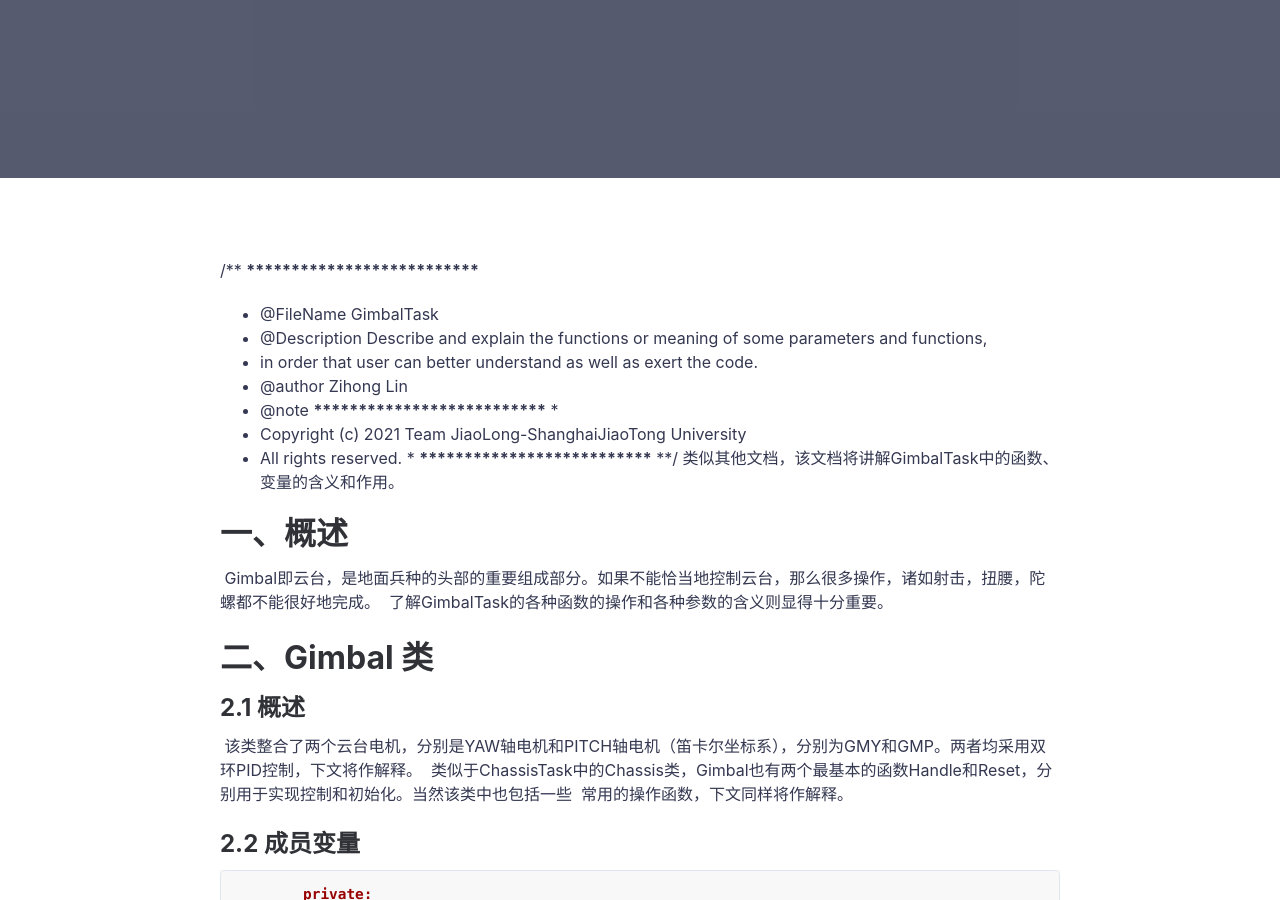
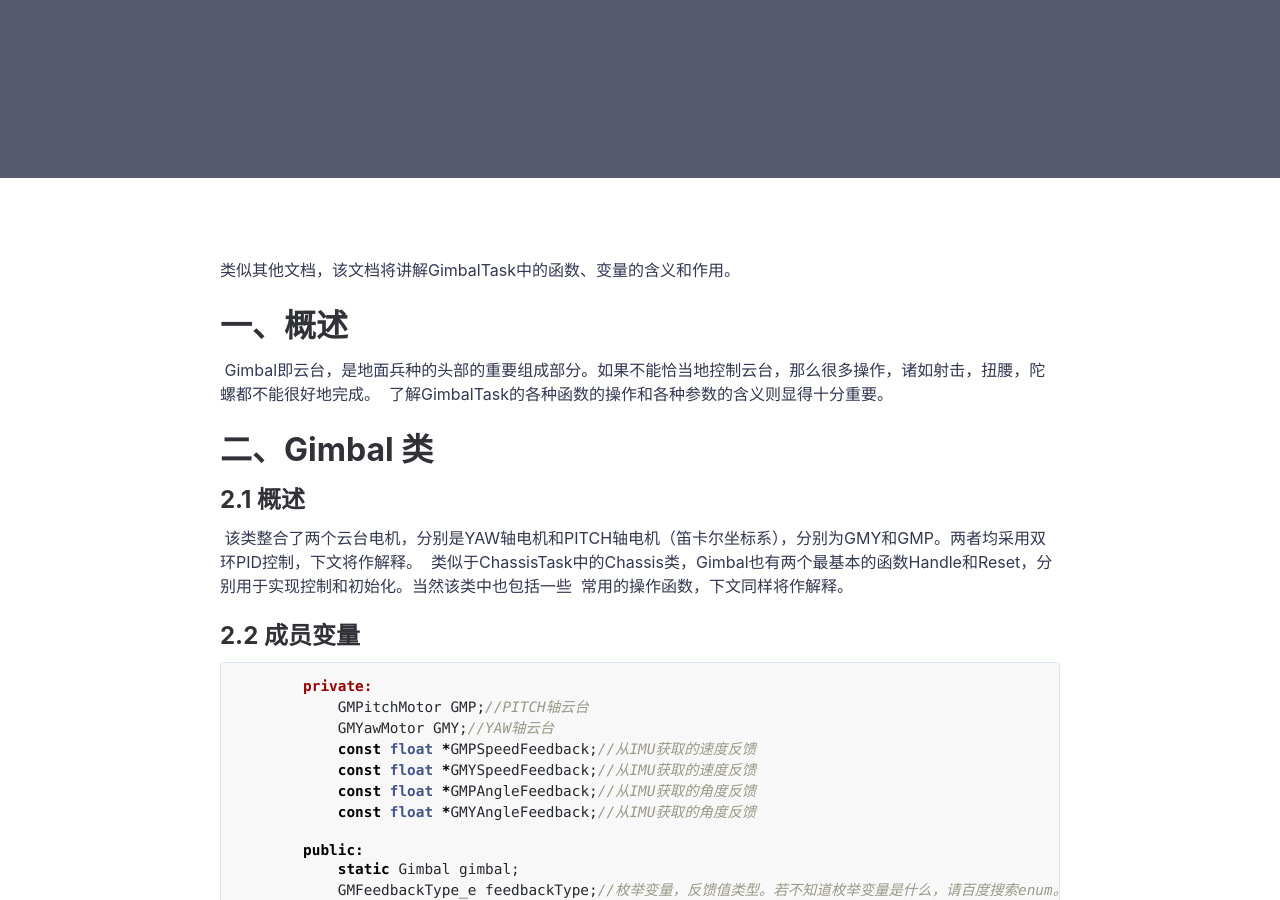
Before and after one commit to SJTU-RoboMaster-Team/SJTU-RoboMaster-Team.github.io, a Jekyll site: the page built from _posts/2020-10-31-EC-GimbalTask-Explanation Text.md, in a window 1280 px wide and 900 px high, scrolled down 398 px. Built offline with Jekyll 4.4.1, drawn with Linux system fonts in a browser that asks for light colours; comment, search, counter and statistics services are not loaded.

Commit message:
Update EC explanations

```diff
--- a/_posts/2020-10-31-EC-GimbalTask-Explanation Text - 副本.md
+++ b/_posts/2020-10-31-EC-GimbalTask-Explanation Text.md
@@ -3,20 +3,7 @@ layout: post
 title: 电控说明文档(三)：GimbalTask
 categories: [EC,Explanation Text]
 ---
-/**
-******************************************************************************
-  * @FileName			    GimbalTask
-  * @Description            Describe and explain the functions or meaning of some parameters and functions,
-  *                         in order that user can better understand as well as exert the code.
-  * @author                 Zihong Lin
-  * @note
-******************************************************************************
-  *
-  * Copyright (c) 2021 Team JiaoLong-ShanghaiJiaoTong University
-  * All rights reserved.
-    *
-******************************************************************************
-**/
+
 类似其他文档，该文档将讲解GimbalTask中的函数、变量的含义和作用。
 
 # 一、概述
```
Also changed, not shown: _posts/2020-10-19-EC-MotorTask-Explanation Text.md (+10 -6 lines), _posts/2020-10-31-EC-ChassisTask-Explanation Text.md (renamed from _posts/2020-10-31-EC-ChassisTask-Explanation Text - 副本.md, +0 -15 lines), _posts/2020-10-31-EC-PIDTask-Explanation Text.md (+1 -14 lines).
